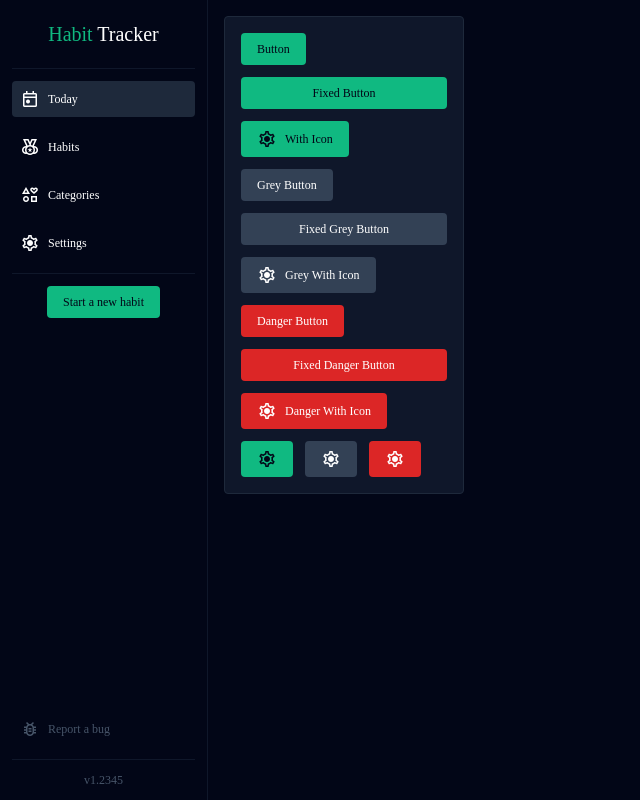
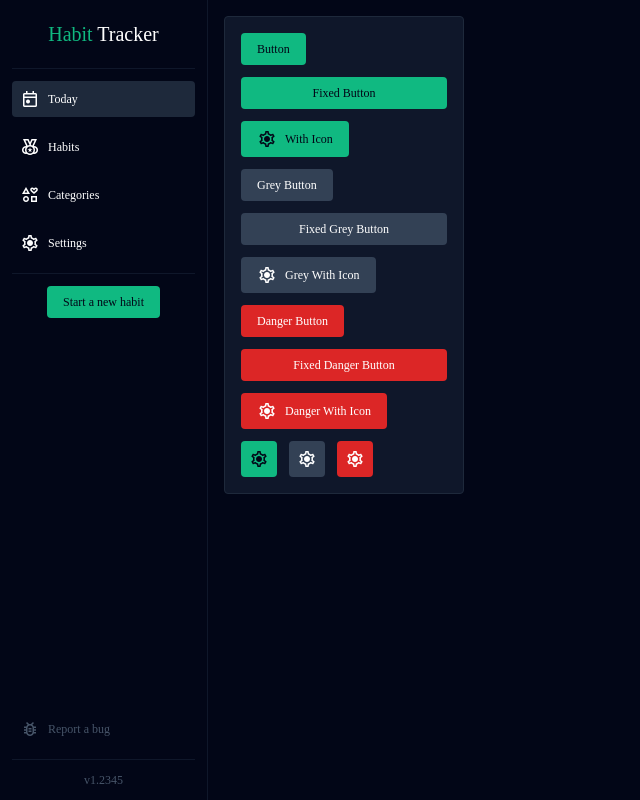
Before and after one commit to JarrodDoyle/habit-tracker, a Vue app: page / in a window 1280 px wide. Shown: the whole page, without its empty margins (0-640 px from the left). Built offline with nearby package versions, Linux system fonts and the light colour scheme; a web font is replaced by a local one.

Commit message:
Removed IconButton

```diff
--- a/src/components/Playground.vue
+++ b/src/components/Playground.vue
@@ -2,7 +2,6 @@
 import Panel from "./Panel.vue"
 import Button from "./buttons/Button.vue"
 import FixedButton from "./buttons/FixedButton.vue"
-import IconButton from "./buttons/IconButton.vue"
 </script>
 
 <template>
@@ -21,10 +20,10 @@ import IconButton from "./buttons/IconButton.vue"
                 <FixedButton danger text="Fixed Danger Button" />
                 <Button danger icon="settings" text="Danger With Icon" />
 
-                <div class="flex flex-row space-x-3 w-full">
-                    <IconButton icon="settings" />
-                    <IconButton grey icon="settings" />
-                    <IconButton danger icon="settings" />
+                <div class="flex flex-row space-x-3">
+                    <Button icon="settings" />
+                    <Button grey icon="settings" />
+                    <Button danger icon="settings" />
                 </div>
             </div>
         </Panel>
--- a/src/components/buttons/Button.vue
+++ b/src/components/buttons/Button.vue
@@ -12,7 +12,8 @@ defineProps<{
         'bg-slate-700 hover:bg-slate-800 active:bg-slate-600 text-white': grey,
         'bg-emerald-500 hover:bg-emerald-600 active:bg-emerald-400': !grey,
         'bg-red-600 hover:bg-red-700 active:bg-red-500 text-white': danger,
-    }" class="w-fit justify-center items-center rounded flex flex-row text-slate-950 px-4 py-2 space-x-2 ">
+        'px-4': text
+    }" class="w-fit justify-center items-center rounded flex flex-row text-slate-950 p-2 space-x-2 ">
         <span v-if="icon" class="material-symbols-outlined">{{ icon }}</span>
         <span v-if="text">{{ text }}</span>
     </button>
--- a/src/components/buttons/IconButton.vue
+++ /dev/null
@@ -1,14 +0,0 @@
-<script setup lang="ts">
-import Button from "./Button.vue"
-
-defineProps<{
-    icon: string,
-    grey?: boolean
-    danger?: boolean,
-}>();
-</script>
-
-
-<template>
-    <Button :icon="icon" :grey="grey" :danger="danger" class="px-2" />
-</template>
```
